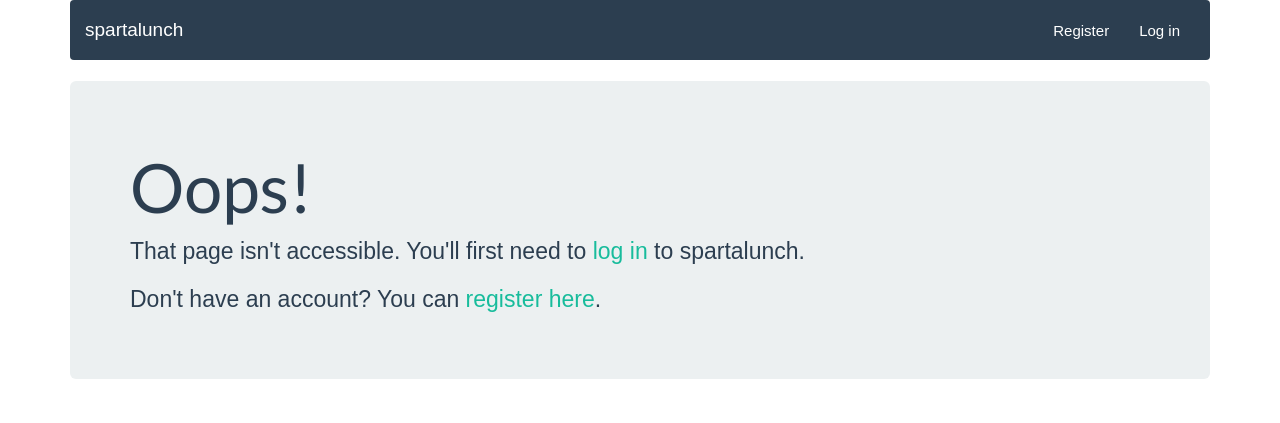
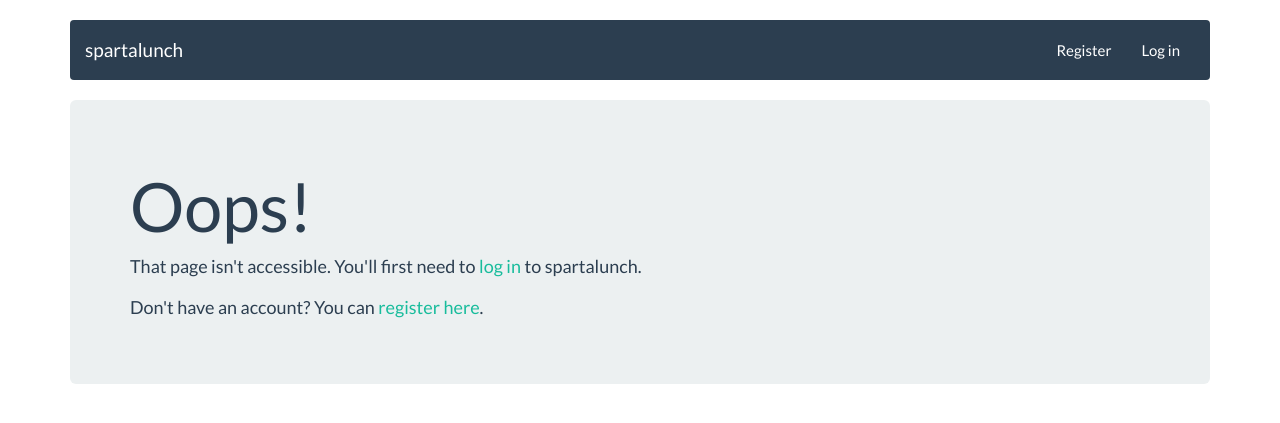
Before and after one commit to alohakealii/chi, a PHP site: page /plzlogin.php in a window 1280 px wide. Shown: the top 423 px of the page. Run offline with PHP 8.4, Linux system fonts and the light colour scheme; data comes from the database, SQL or seed files in the repository; some libraries are stand-ins or nearby versions.

Commit message:
css fixes
profile page, plzlogin page

```diff
--- a/project/css/spartalunch.css
+++ b/project/css/spartalunch.css
@@ -201,7 +201,7 @@ textarea {
   min-height: 100%;
 }
 
-.modal-body {
+#map-modal .modal-body {
   height: 400px;
   width: auto;
 }
--- a/project/js/profile.js
+++ b/project/js/profile.js
@@ -32,7 +32,9 @@ function populateProfile() {
       document.getElementById('firstNameChange').value = data[0]["firstName"];
       document.getElementById('lastNameChange').value = data[0]["lastName"];
       document.getElementById('ageChange').value = data[0]["age"];
-      $('#genderChange').text(data[0]["gender"]);
+      if ($('#genderChange').val() != null) {
+        $('#genderChange').text(data[0]["gender"]);
+      }
       document.getElementById('descriptionChange').value = data[0]["description"];
     }
   });
--- a/project/plzlogin.php
+++ b/project/plzlogin.php
@@ -12,7 +12,7 @@
   <title>spartalunch - Please Log In</title>
 
   <link href="css/flatly.bootstrap.min.css" rel="stylesheet">
-  <link href="css/masonry.css" rel="stylesheet" type="text/css" >
+  <link href="css/spartalunch.css" rel="stylesheet" type="text/css" >
 
   <script src="https://ajax.googleapis.com/ajax/libs/jquery/1.11.3/jquery.min.js"></script>
 
@@ -31,7 +31,7 @@
         </nav>
 
         <!-- Main component for a primary marketing message or call to action -->
-        <div class="jumbotron">
+        <div class="jumbotron resize-center">
           <h1>Oops!</h1>
           <p>That page isn't accessible. You'll first need to <a href="login.php">log in</a> to spartalunch.</p>
           <p>Don't have an account? You can <a href="register.php">register here</a>.</p>
--- a/project/profile.php
+++ b/project/profile.php
@@ -44,7 +44,7 @@
             <div>
              <canvas class="header-bg" width="250" height="70" id="header-blur"></canvas>
              <div class="avatar">
-               <img id="profilePic" class="center-block"src="http://img2.wikia.nocookie.net/__cb20140321040656/ncaa-football/images/c/c0/San_Jose_State_Spartans.jpg" alt=""/>
+               <img id="profilePic" class="center-block"src="/chi/project/images/sparta.jpg" alt=""/>
              </div>
              <div class="content">
               <p id="age" class="text-center"></p>
```
Also changed, not shown: project/js/spartalunch.js (+2 -1 lines), project/images/sparta.jpg (added).
